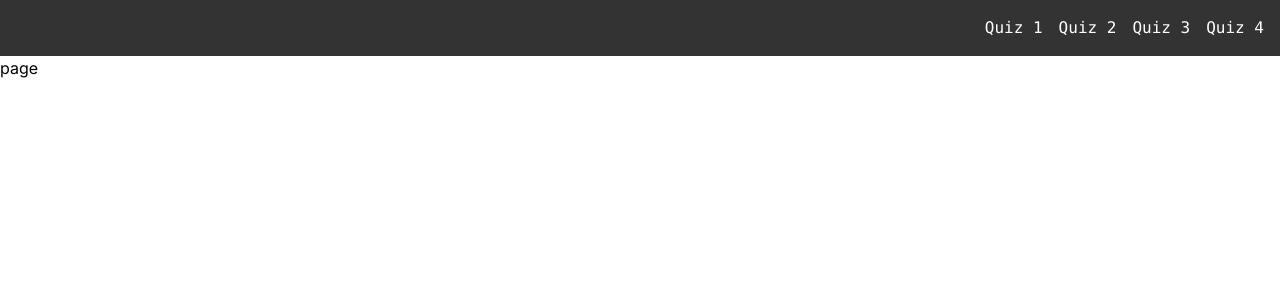
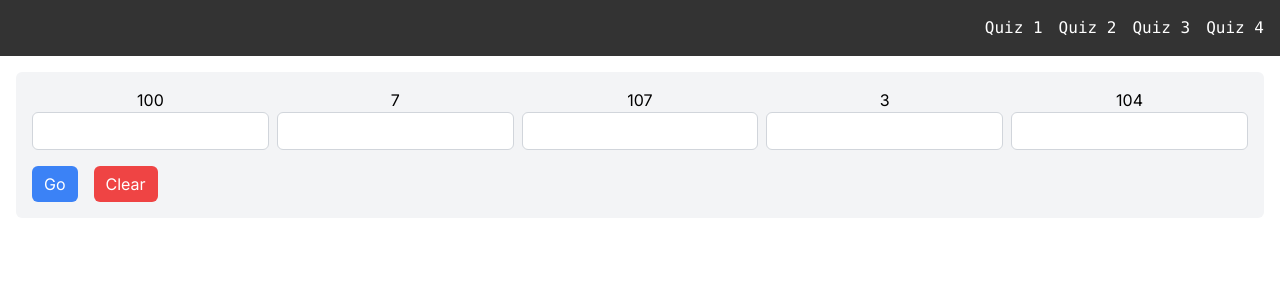
Before and after one commit to fee-hanafee/trcloud_test, a Next.js app: page /quiz2 in a window 1280 px wide. Shown: the top 300 px of the page. Built offline with nearby package versions, Linux system fonts and the light colour scheme.

Commit message:
finish quiz2

```diff
--- a/src/app/component/Button.jsx
+++ b/src/app/component/Button.jsx
@@ -1,10 +1,13 @@
-export default function Button({ children, onClick ,type}) {
+export default function Button({ children, onClick, type, bg }) {
+  const finalClass =
+    bg == "red"
+      ? "bg-red-500 hover:bg-red-600"
+      : "bg-blue-500 hover:bg-blue-600";
   return (
     <button
-      className="px-3 py-1.5 rounded-md bg-blue-500 hover:bg-blue-600 text-white"
+      className={`px-3 py-1.5 rounded-md ${finalClass} text-white`}
       onClick={onClick}
       type={type}
-
     >
       {children}
     </button>
--- a/src/app/quiz2/page.jsx
+++ b/src/app/quiz2/page.jsx
@@ -1,7 +1,99 @@
-import React from 'react'
+"use client";
+import React, { useState } from "react";
+import Input from "../component/Input";
+import Button from "../component/Button";
 
-export default function page() {
+const initialValues = {
+  value1: "",
+  value2: "",
+  value3: "",
+  value4: "",
+  value5: "",
+};
+const percents = {
+  value1: 100,
+  value2: 7,
+  value3: 107,
+  value4: 3,
+  value5: 104,
+};
+
+export default function Page() {
+  const [input, setInput] = useState(initialValues);
+
+  const handleChange = (e) => {
+    setInput({ ...input, [e.target.name]: e.target.value });
+  };
+  const findValue = (value, percent, percentTarget) => {
+    return (percentTarget / percent) * value;
+  };
+
+  const findIndex = (value) => {
+    let index = "";
+    for (let i in value) {
+      if (value[i] != "") {
+        index = i;
+      }
+    }
+    return index;
+  };
+
+  const calculateValues = () => {
+    try {
+      const index = findIndex(input);
+      for (let i in input) {
+        if (i !== index) {
+          const result = findValue(+input[index], +percents[index], +percents[i]);
+          setInput((prevInput) => ({ ...prevInput, [i]: result }));
+        }
+      }
+    } catch (err) {
+      console.error(err);
+    }
+  };
+
+  const handleSubmit = (e) => {
+    e.preventDefault();
+    calculateValues();
+  };
+
+  const onClear = () => setInput(initialValues);
+
   return (
-    <div>page</div>
-  )
+    <div className="p-4">
+      <form
+        onSubmit={handleSubmit}
+        className="flex flex-col gap-4 bg-gray-100 p-4 rounded-md"
+      >
+        <div className="flex gap-2 text-center">
+          <div>
+            <p>100</p>
+            <Input onChange={handleChange} name="value1" value={input.value1} />
+          </div>
+          <div>
+            <p>7</p>
+            <Input onChange={handleChange} name="value2" value={input.value2} />
+          </div>
+          <div>
+            <p>107</p>
+            <Input onChange={handleChange} name="value3" value={input.value3} />
+          </div>
+          <div>
+            <p>3</p>
+            <Input onChange={handleChange} name="value4" value={input.value4} />
+          </div>
+          <div>
+            <p>104</p>
+            <Input onChange={handleChange} name="value5" value={input.value5} />
+          </div>
+        </div>
+        <div className="flex gap-4">
+          <Button type="submit">Go</Button>
+          <Button bg="red" type="button" onClick={onClear}>
+            Clear
+          </Button>
+        </div>
+      </form>
+    </div>
+  );
 }
```
